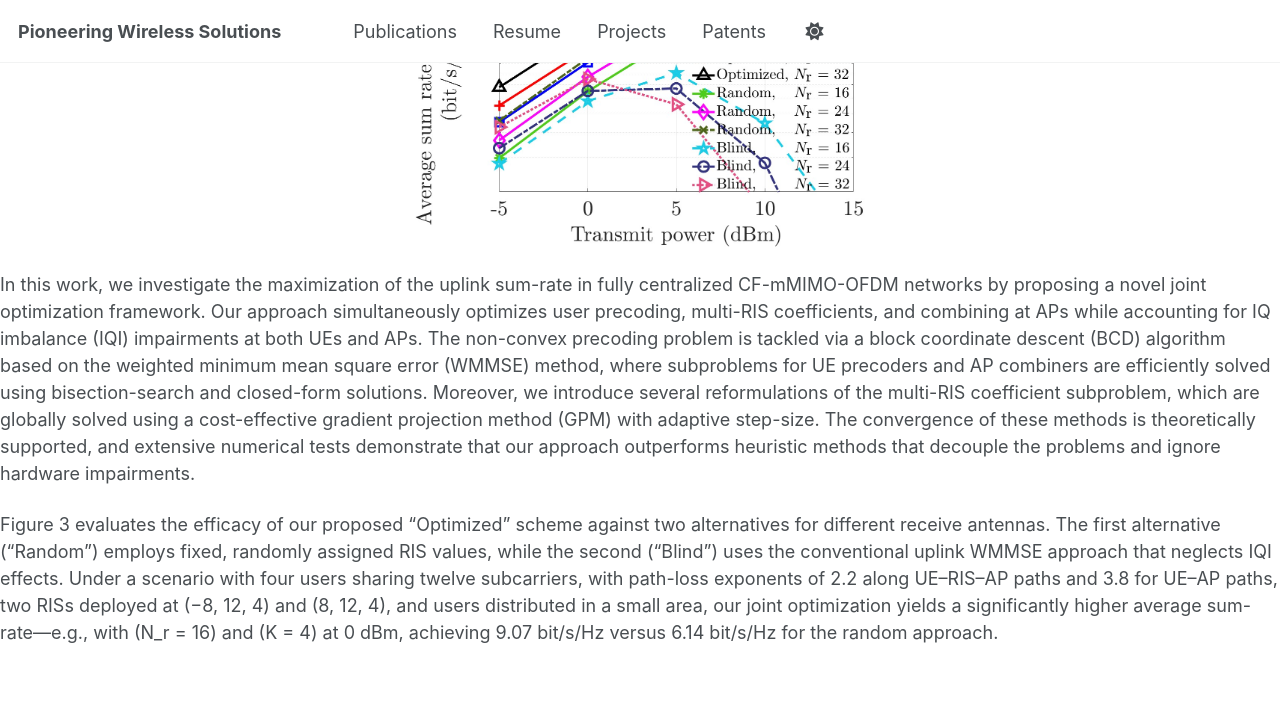
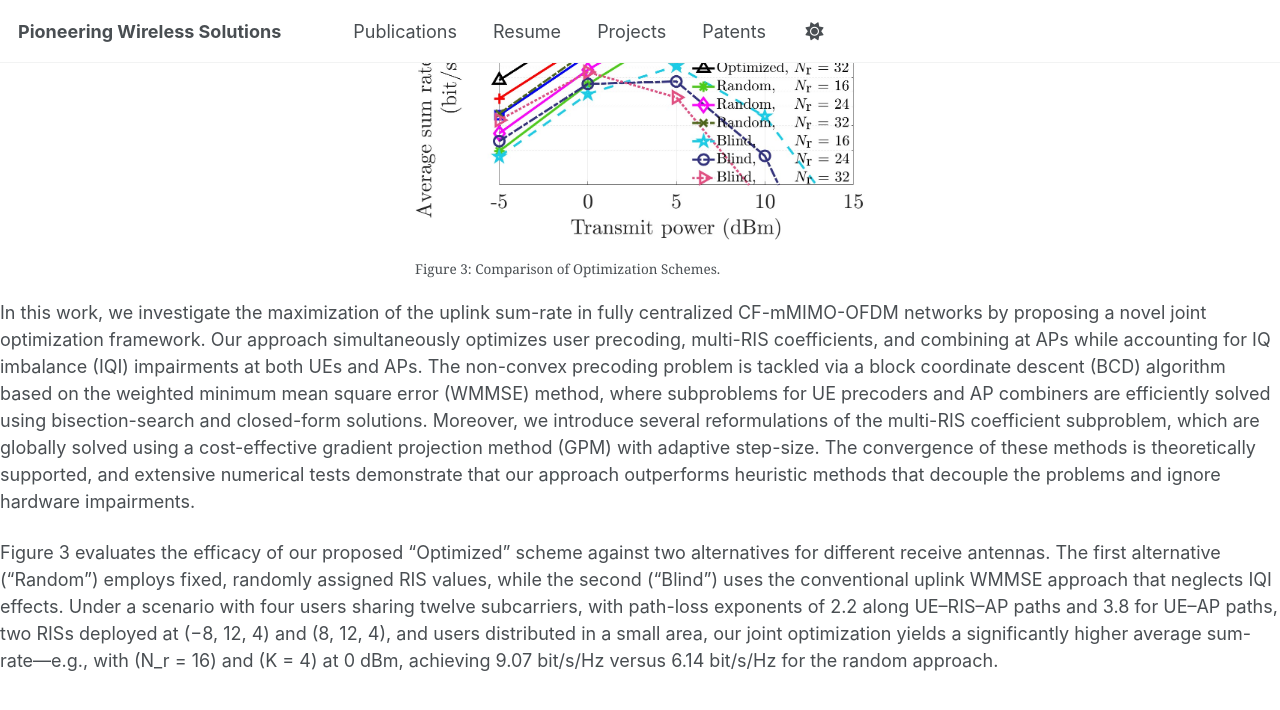
Before and after one commit to navidreyhanian/navidreyhanian.github.io, a Jekyll site: the page built from _pages/projects.md, in a window 1280 px wide and 900 px high, scrolled down 2097 px. Shown: the top 710 px of the window. Built offline with Jekyll 4.4.1, drawn with Linux system fonts in a browser that asks for light colours.

Commit message:
Wrap image in figure with figcaption to display caption

```diff
--- a/_pages/projects.md
+++ b/_pages/projects.md
@@ -37,7 +37,10 @@ We compare the performance of our TDD-assisted WMMSE method against the classica
 
 ## Precoding for Uplink RIS-Assisted Cell-Free Massive MIMO-OFDM Systems with Hardware Impairments {#precoding-for-uplink-ris-assisted-cell-free-massive-mimo-ofdm-systems-with-hardware-impairments}
 
-<img src="{{ site.baseurl }}/assets/img/Fixed_vs_Optimized.jpg" alt="Figure 3: Comparison of Optimization Schemes." style="display: block; margin: 0 auto 20px auto; max-width:450px;">
+<figure style="display: block; margin: 0 auto 20px auto; max-width:450px;">
+  <img src="{{ site.baseurl }}/assets/img/Fixed_vs_Optimized.jpg" alt="Figure 3: Comparison of Optimization Schemes.">
+  <figcaption>Figure 3: Comparison of Optimization Schemes.</figcaption>
+</figure>
 
 In this work, we investigate the maximization of the uplink sum-rate in fully centralized CF-mMIMO-OFDM networks by proposing a novel joint optimization framework. Our approach simultaneously optimizes user precoding, multi-RIS coefficients, and combining at APs while accounting for IQ imbalance (IQI) impairments at both UEs and APs. The non-convex precoding problem is tackled via a block coordinate descent (BCD) algorithm based on the weighted minimum mean square error (WMMSE) method, where subproblems for UE precoders and AP combiners are efficiently solved using bisection-search and closed-form solutions. Moreover, we introduce several reformulations of the multi-RIS coefficient subproblem, which are globally solved using a cost-effective gradient projection method (GPM) with adaptive step-size. The convergence of these methods is theoretically supported, and extensive numerical tests demonstrate that our approach outperforms heuristic methods that decouple the problems and ignore hardware impairments.
 
```
